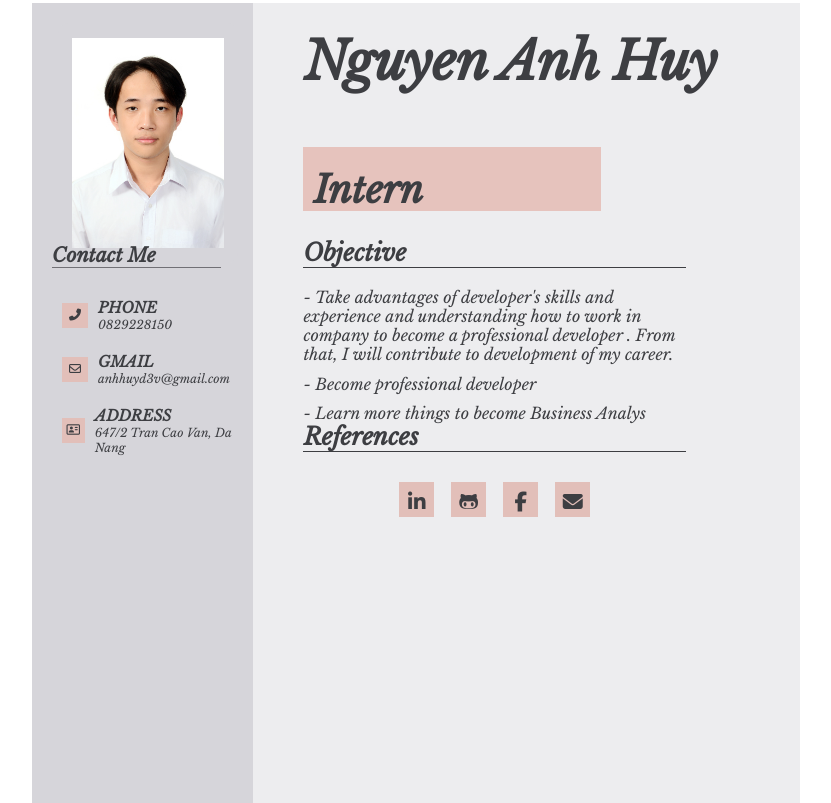
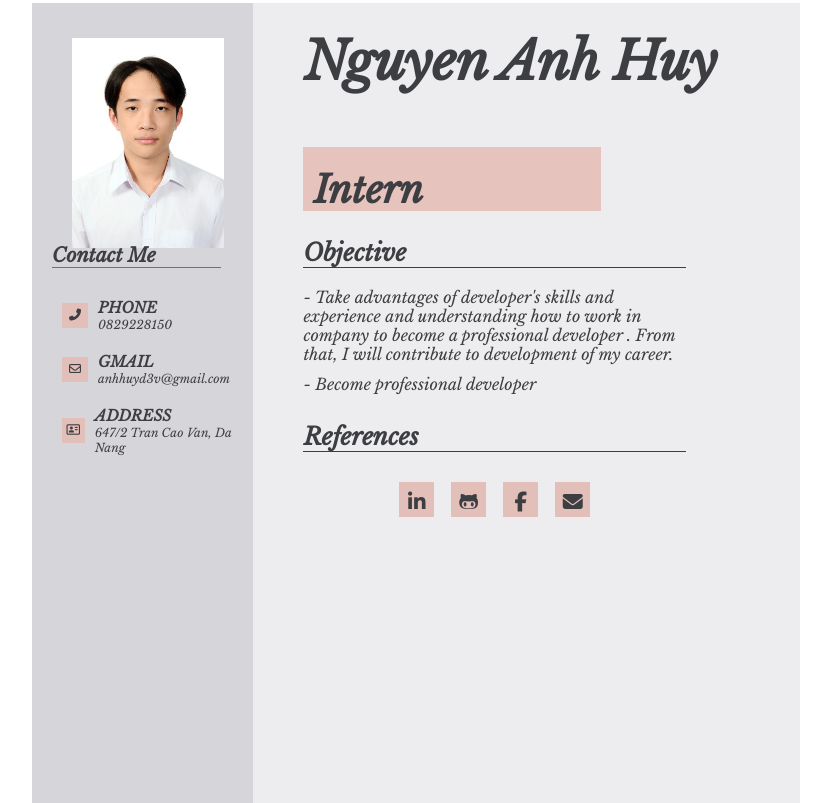
Before and after one commit to anhhuyh52/anhhuycv.io, a plain HTML site: page index.html in a window 1280 px wide. Shown: the part 817-1620 px from the top of the page, without its empty margins (224-1055 px from the left). Drawn offline with nearby package versions, Linux system fonts and the light colour scheme.

Commit message:
Update index.html

```diff
--- a/index.html
+++ b/index.html
@@ -192,9 +192,6 @@
                 <li>
                     - Become professional developer
                 </li>
-                <li>
-                    - Learn more things to become Business Analys
-                </li>
             </ul>
 
         </div>
```
